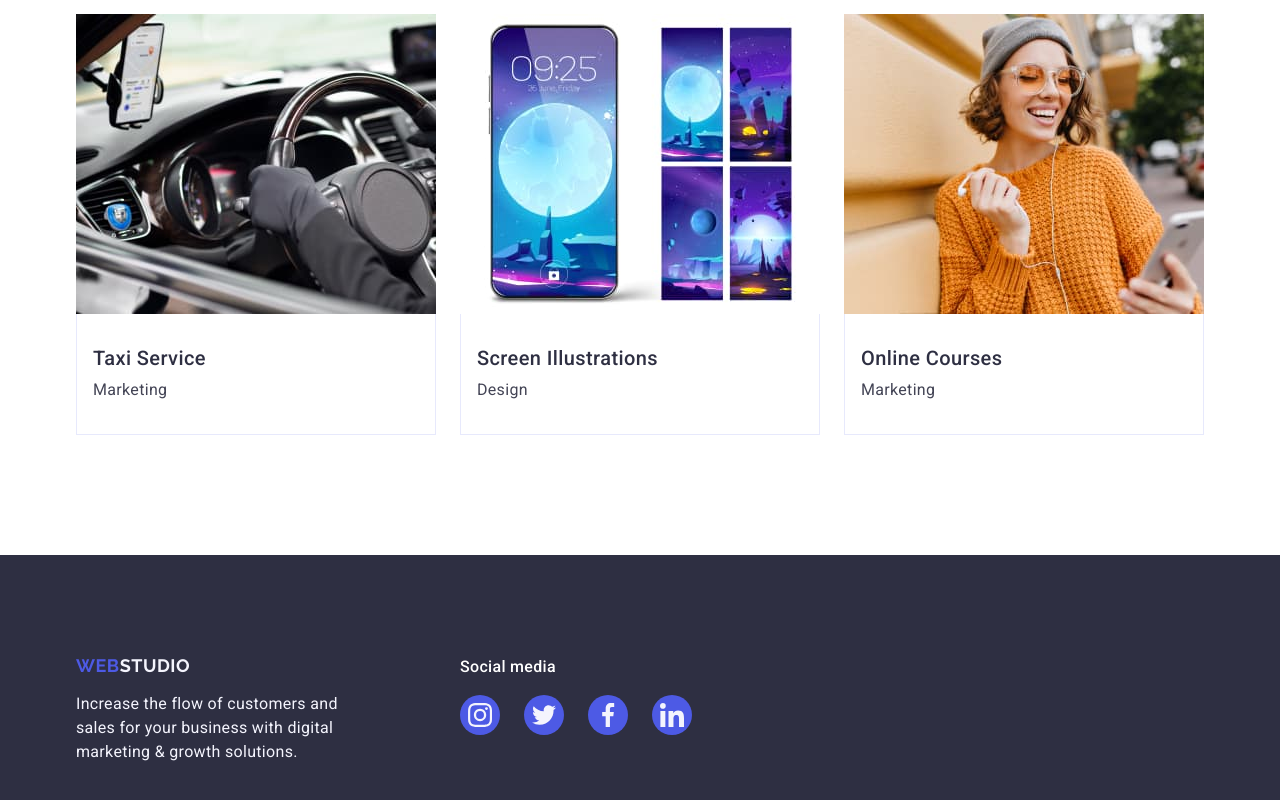
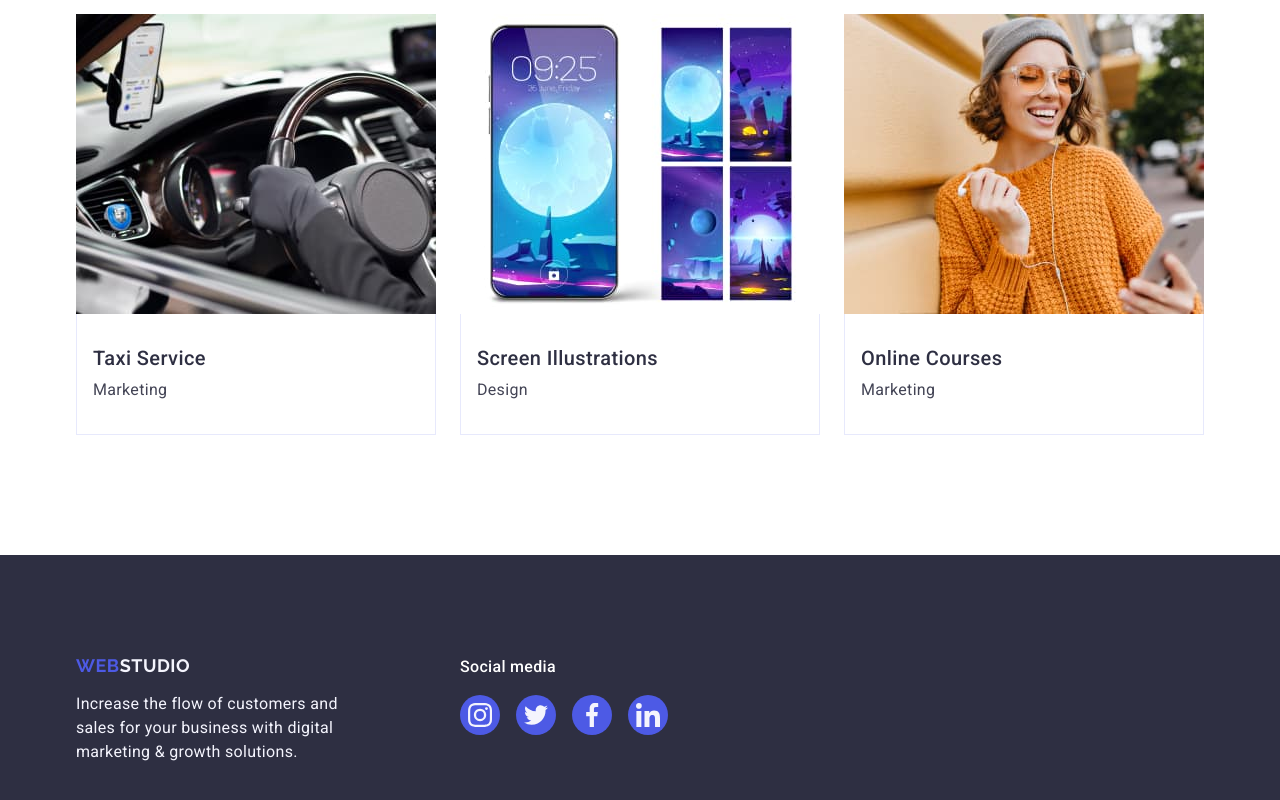
Before and after one commit to Seneks999/goit-markup-hw-04, a plain HTML site: page index.html in a window 1280 px wide. Shown: the part 2628-3428 px from the top of the page. Drawn offline with nearby package versions, Linux system fonts and the light colour scheme.

Commit message:
goit-html-css-hw-4-5

```diff
--- a/css/styles.css
+++ b/css/styles.css
@@ -324,7 +324,7 @@ ul {
   text-align: center;
 }
 
-.social-icons-three-footer {
+.social-icons-three {
   display: flex;
   justify-content: center;
   align-items: center;
@@ -513,6 +513,17 @@ ul {
   letter-spacing: 0.02em;
 }
 
+.social-icons-footer {
+  display: flex;
+  justify-content: center;
+  align-items: center;
+  gap: 16px;
+  margin: 0;
+  padding: 0;
+  list-style: none;
+  margin-top: 8px;
+}
+
 .icon-footer {
   width: 40px;
   height: 40px;
@@ -522,6 +533,7 @@ ul {
 :root {
   --footer-icon-bg-color: #4d5ae5;
 }
+
 .icon-link-footer {
   display: flex;
   align-items: center;
--- a/index.html
+++ b/index.html
@@ -140,7 +140,7 @@
               <div class="member-info-three">
                 <h3 class="member-name-three">Mark Guerrero</h3>
                 <p class="member-position-three">Product Designer</p>
-                <ul class="social-icons-three-footer">
+                <ul class="social-icons-three">
                   <li class="icon-three">
                     <a href="" class="icon-link-three">
                       <svg class="icon-svg" width="16" height="16">
@@ -179,7 +179,7 @@
               <div class="member-info-three">
                 <h3 class="member-name-three">Tom Ford</h3>
                 <p class="member-position-three">Frontend Developer</p>
-                <ul class="social-icons-three-footer">
+                <ul class="social-icons-three">
                   <li class="icon-three">
                     <a href="" class="icon-link-three">
                       <svg class="icon-svg" width="16" height="16">
@@ -222,7 +222,7 @@
               <div class="member-info-three">
                 <h3 class="member-name-three">Camila Garcia</h3>
                 <p class="member-position-three">Marketing</p>
-                <ul class="social-icons-three-footer">
+                <ul class="social-icons-three">
                   <li class="icon-three">
                     <a href="" class="icon-link-three">
                       <svg class="icon-svg" width="16" height="16">
@@ -265,7 +265,7 @@
               <div class="member-info-three">
                 <h3 class="member-name-three">Daniel Wilson</h3>
                 <p class="member-position-three">UI Designer</p>
-                <ul class="social-icons-three-footer">
+                <ul class="social-icons-three">
                   <li class="icon-three">
                     <a href="" class="icon-link-three">
                       <svg class="icon-svg" width="16" height="16">
@@ -442,7 +442,7 @@
         </div>
         <div class="icons-box-footer">
           <p class="social-paragraph-footer">Social media</p>
-          <ul class="social-icons-three-footer">
+          <ul class="social-icons-footer">
             <li class="icon-footer">
               <a href="" class="icon-link-footer">
                 <svg class="icon-svg-footer" width="24" height="24">
```
